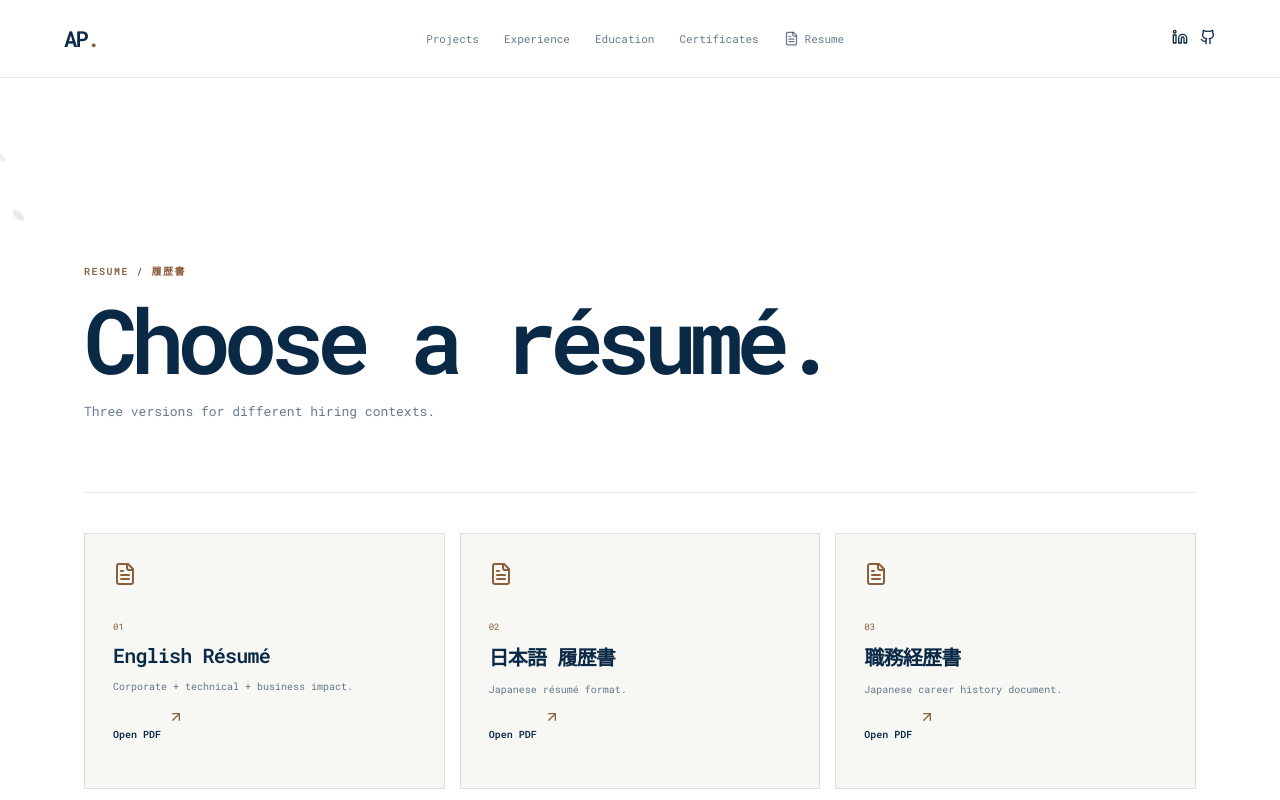
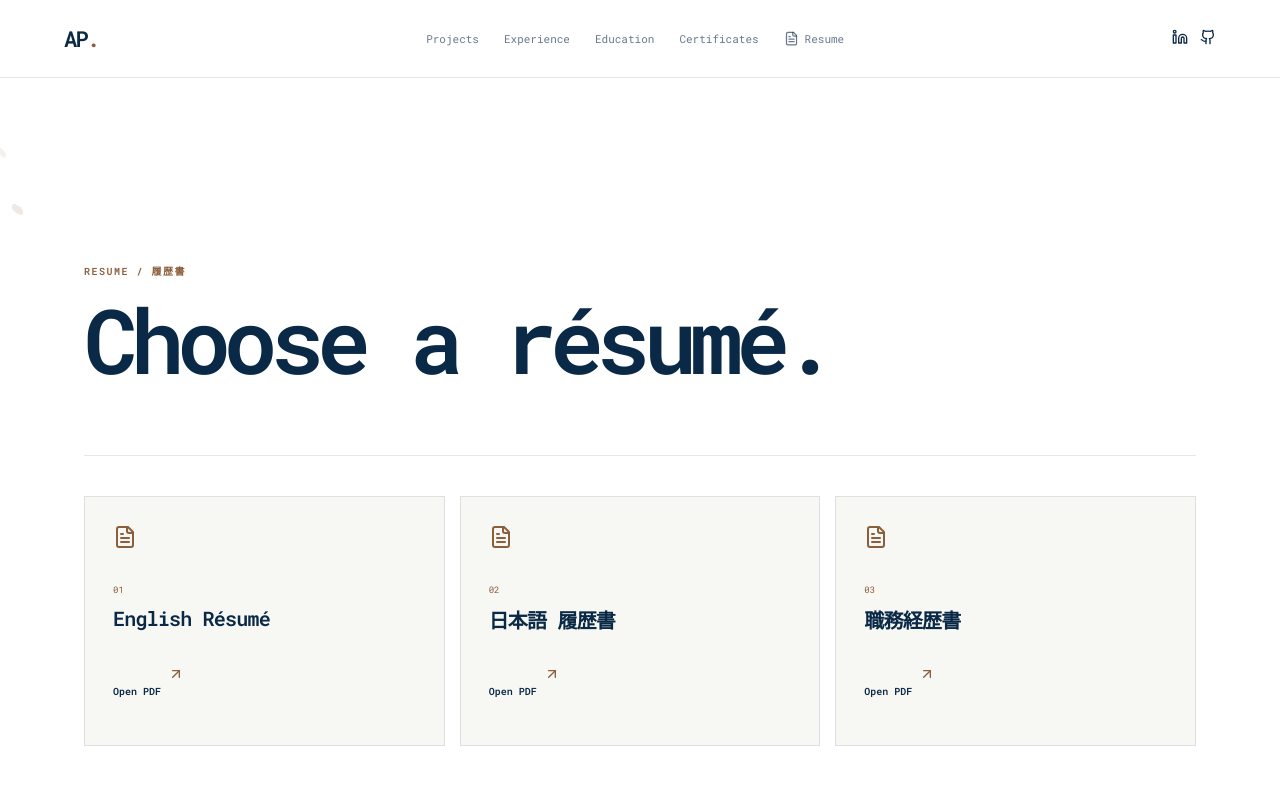
Before and after one commit to Abhishek24122000/SELF_PORTFOLIO.IO, a React (Vite) app: page /resume in a window 1280 px wide. Shown: the top 800 px of the page. Built offline with nearby package versions, Linux system fonts and the light colour scheme.

Commit message:
Update Resume.jsx

```diff
--- a/src/components/resume/Resume.jsx
+++ b/src/components/resume/Resume.jsx
@@ -5,21 +5,21 @@ const resumes = [
   {
     number: "01",
     title: "English Résumé",
-    description: "Corporate + technical + business impact.",
+
     type: "english_resume",
     file: "/assets/resumes/Abhishek_Resume_English.pdf",
   },
   {
     number: "02",
     title: "日本語 履歴書",
-    description: "Japanese résumé format.",
+
     type: "japanese_rirekisho",
     file: "/assets/resumes/Abhishek_Rirekisho_Japanese.pdf",
   },
   {
     number: "03",
     title: "職務経歴書",
-    description: "Japanese career history document.",
+
     type: "japanese_shokuumu_keirekisho",
     file: "/assets/resumes/Abhishek_Shokuumu_Keirekisho.pdf",
   },
@@ -37,7 +37,7 @@ export default function Resume() {
 
         <h1>Choose a résumé.</h1>
 
-        <p>Three versions for different hiring contexts.</p>
+
       </div>
 
       <div className="resume-grid">
```
